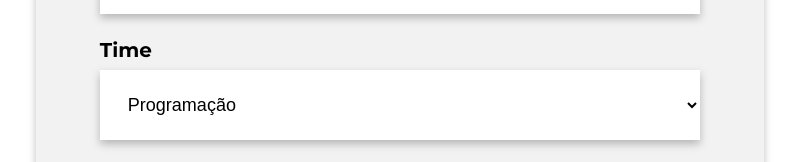
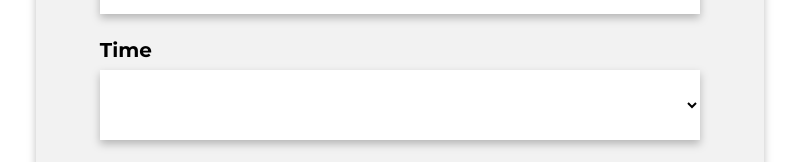
Before and after one commit to txr-nicole/organo, a React (Create React App) app: page / in a window 1280 px wide. Shown: the part 1015-1177 px from the top of the page, without its empty margins (240-1039 px from the left). Built offline with nearby package versions, Linux system fonts and the light colour scheme.

Commit message:
🔥 remove array teams and pass a new list by props

```diff
--- a/src/components/Formulario/index.js
+++ b/src/components/Formulario/index.js
@@ -5,16 +5,6 @@ import { ListaSuspensa } from "../ListaSuspensa";
 import "./Formulario.css";
 
 export const Formulario = (props) => {
-  const times = [
-    "Programação",
-    "Front-End",
-    "Data Science",
-    "Devops",
-    "UX e Design",
-    "Mobile",
-    "Inovação e Gestão",
-  ];
-
   const [nome, setNome] = useState("");
   const [cargo, setCargo] = useState("");
   const [imagem, setImagem] = useState("");
@@ -59,7 +49,7 @@ export const Formulario = (props) => {
           aoAlterado={setTime}
           obrigatorio={true}
           label="Time"
-          itens={times}
+          itens={props.times}
         />
         <Botao>Criar card</Botao>
       </form>
```
